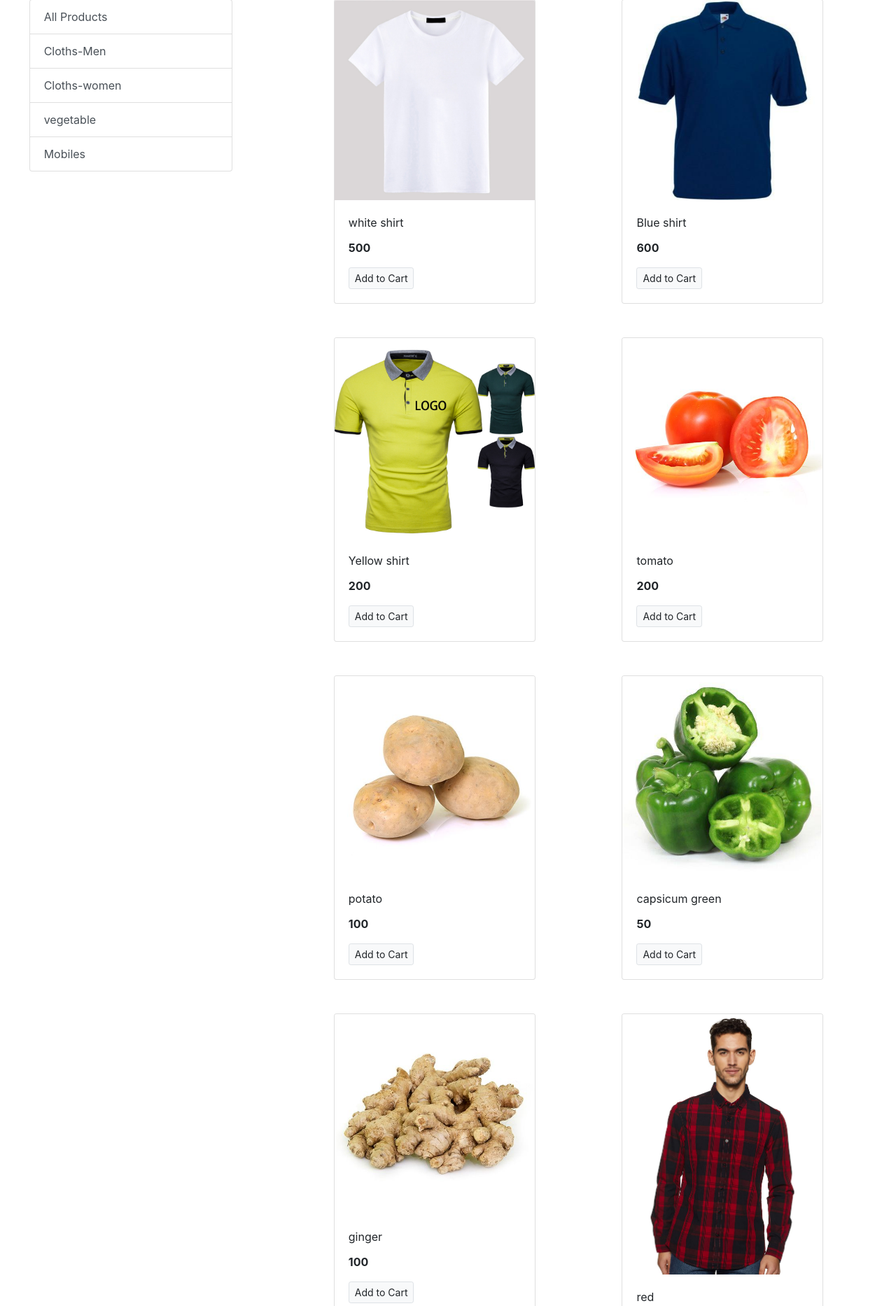
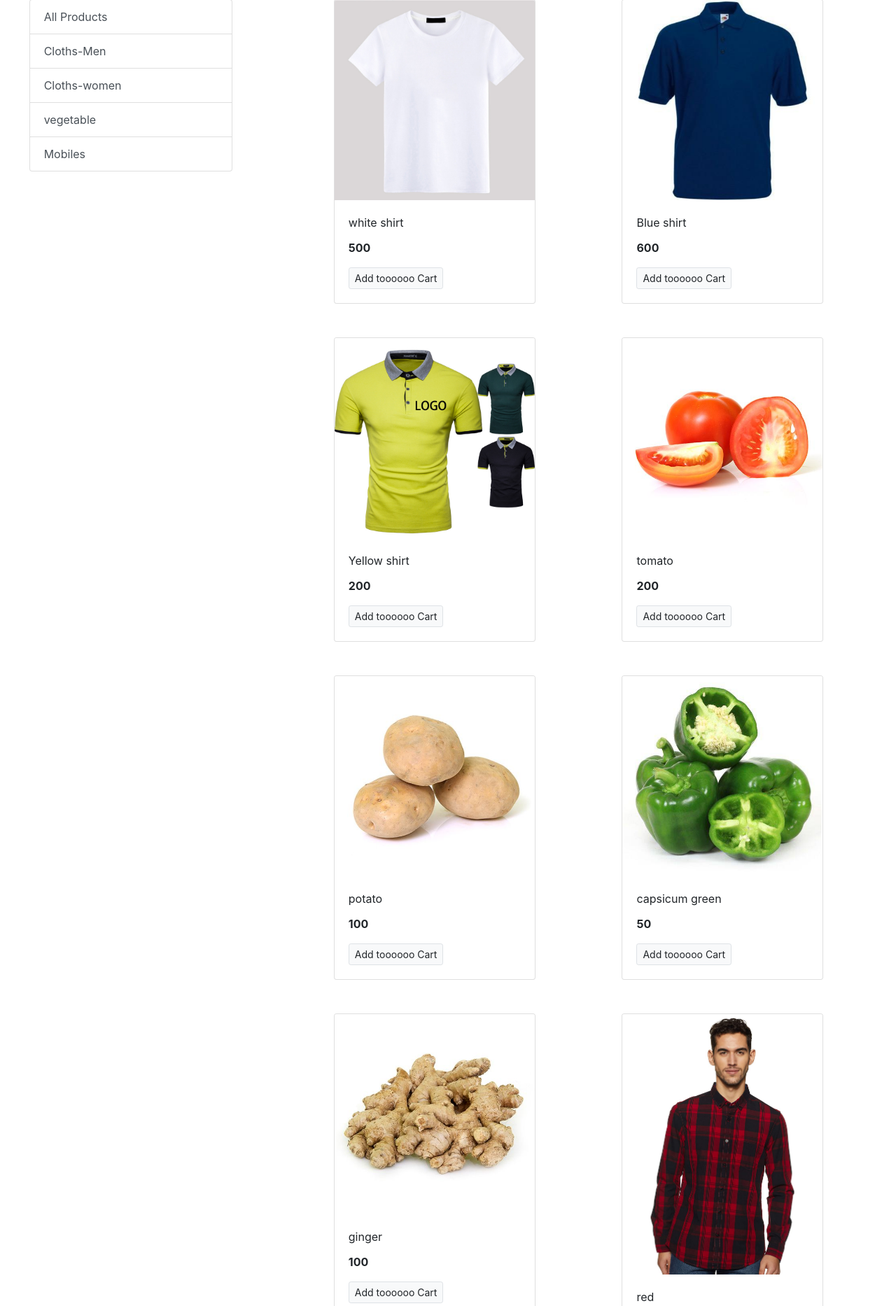
Before and after one commit to Shahzadbilal1/Eshop, a Django app: page / in a window 1280 px wide. Shown: the part 73-1939 px from the top of the page at 70% size. Run offline with Django 3.2, Linux system fonts and the light colour scheme; data comes from the database, SQL or seed files in the repository; some libraries are stand-ins or nearby versions.

Commit message:
index.html changed

```diff
--- a/store/templates/index.html
+++ b/store/templates/index.html
@@ -27,7 +27,7 @@
             <div class="card-body">
               <p class="card-title">{{product.name}}</p>
               <p class="card-text"><b>{{product.price}}</b></p>
-              <a href="#" class="btn btn-light border btn-sm">Add to Cart</a>
+              <a href="#" class="btn btn-light border btn-sm">Add toooooo Cart</a>
             </div>
           </div>
           {% endfor %}
```
